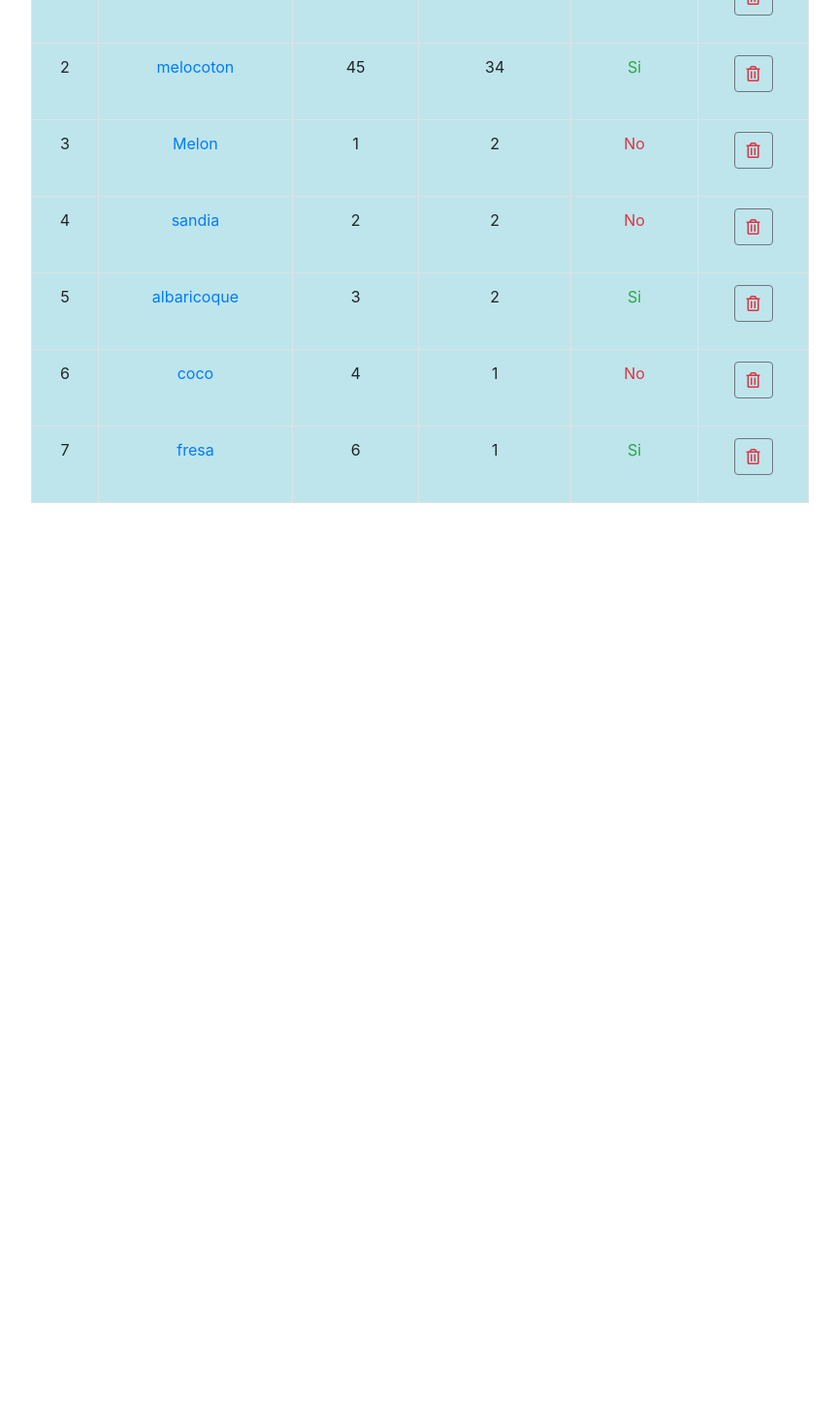
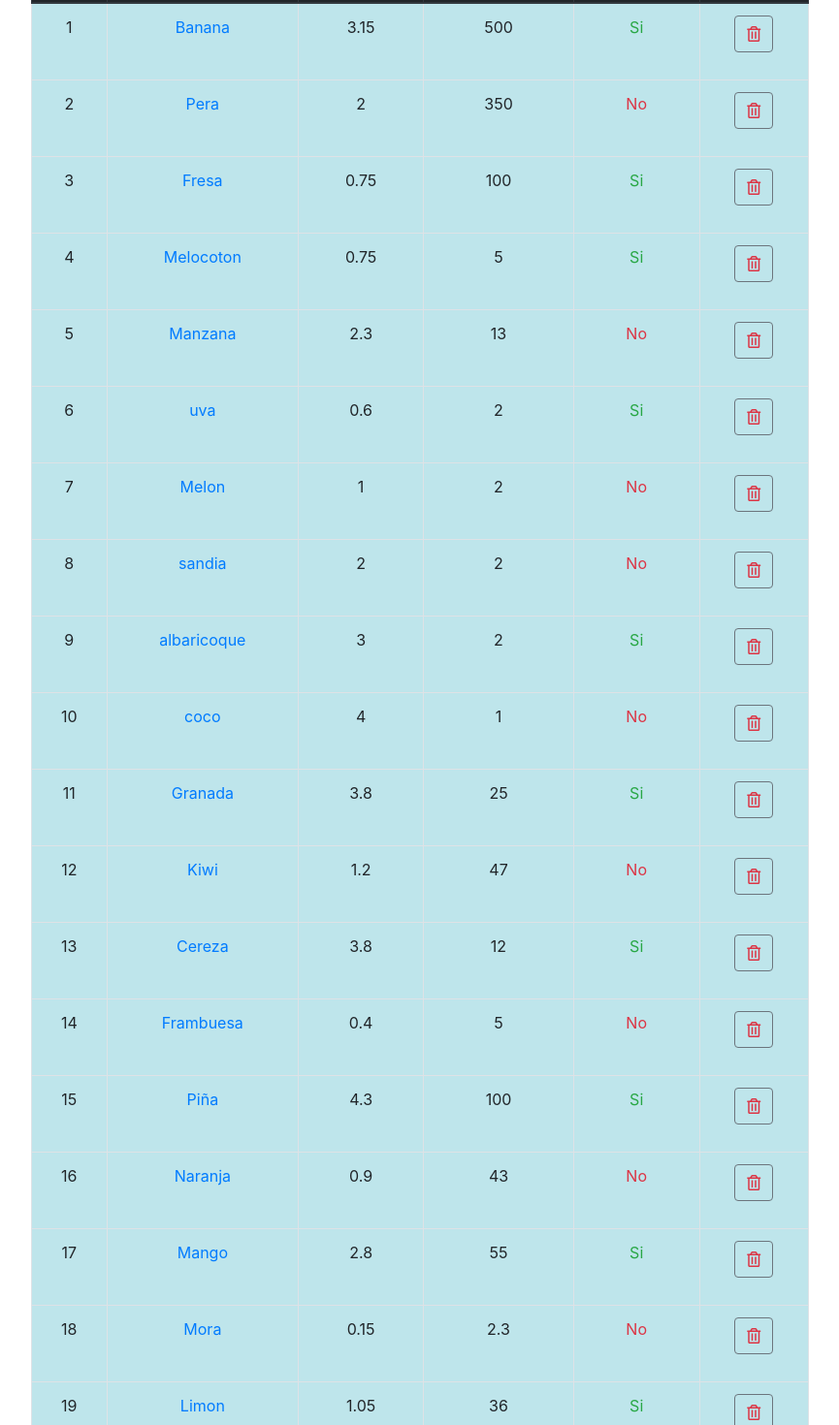
Before and after one commit to andreaPemi/frutas, an Angular app: page /fruta-crud in a window 1280 px wide. Shown: the part 360-1830 px from the top of the page at 97% size, without its empty margins (207-1072 px from the left). Before the commit the page ends 895 px from the top, so only its background shows below. Built offline with nearby package versions, Linux system fonts and the light colour scheme; data requests are answered from the project's data file.

Commit message:
buscador

```diff
--- a/db.json
+++ b/db.json
@@ -1,6 +1,77 @@
 {
   "frutas": [
     {
+      "id": 1,
+      "nombre": "Banana",
+      "precio": 3.15,
+      "calorias": 500,
+      "colores": [
+        "Amarillo",
+        "Negro"
+      ],
+      "oferta": true,
+      "descuento": 20,
+      "imagen": "http://padeladdict.com/wp-content/uploads/2012/12/platano2.jpg",
+      "cant": 1
+    },
+    {
+      "id": 2,
+      "nombre": "Pera",
+      "precio": 2,
+      "calorias": 350,
+      "colores": [
+        "amarillo",
+        "verde"
+      ],
+      "oferta": false,
+      "descuento": 5,
+      "imagen": "http://www.cajanature.com/405-large_default/pera-ecologica-.jpg",
+      "cant": 1
+    },
+    {
+      "id": 3,
+      "nombre": "Fresa",
+      "precio": 0.75,
+      "calorias": 100,
+      "colores": [
+        "rosa",
+        "rojo",
+        "verde"
+      ],
+      "oferta": true,
+      "descuento": 15,
+      "imagen": "http://libbys.es/wordpress/wp-content/uploads/2018/05/fresas.jpg",
+      "cant": 1
+    },
+    {
+      "nombre": "Melocoton",
+      "precio": 0.75,
+      "calorias": 5,
+      "cant": 1,
+      "oferta": true,
+      "descuento": 10,
+      "imagen": "https://www.frutadelasarga.com/server/Portal_0008706/img/products/melocoton-de-cieza_1677407.jpg",
+      "colores": [
+        "Naranja",
+        "Verde"
+      ],
+      "id": 4
+    },
+    {
+      "nombre": "Manzana",
+      "precio": 2.3,
+      "calorias": 13,
+      "cant": 1,
+      "oferta": false,
+      "descuento": 5,
+      "imagen": "http://www.redagricola.com/cl/assets/uploads/2017/08/manazana-792x591-c-default.jpg",
+      "colores": [
+        "Rojo",
+        "Verde"
+      ],
+      "id": 5
+    },
+	{
       "nombre": "uva",
       "precio": 0.6,
       "calorias": 2,
@@ -13,25 +84,9 @@
       "descuento": 15,
       "imagen": "http://www.triamax.com/wp-content/uploads/2015/02/uvas.jpg",
       "cantidad": 5,
-      "id": 1
+      "id": 6
     },
-    {
-      "nombre": "melocoton",
-      "precio": 45,
-      "calorias": 34,
-      "colores": [
-        "amarillo",
-        "verde",
-        "naranja",
-        "rojo"
-      ],
-      "oferta": true,
-      "descuento": 10,
-      "imagen": "https://www.hogarmania.com/archivos/201305/melocotones-xl-668x400x80xX.jpg",
-      "cantidad": 5,
-      "id": 2
-    },
-    {
+	{
       "nombre": "Melon",
       "precio": 1,
       "calorias": 2,
@@ -44,9 +99,9 @@
       "descuento": 0,
       "imagen": "https://www.webconsultas.com/sites/default/files/styles/encabezado_articulo/public/migrated/melon.jpg",
       "cantidad": 5,
-      "id": 3
+      "id": 7
     },
-    {
+	{
       "nombre": "sandia",
       "precio": 2,
       "calorias": 2,
@@ -59,9 +114,9 @@
       "descuento": 0,
       "imagen": "https://www.comenaranjas.com/images/stories/virtuemart/product/sandia-rayada.jpg",
       "cantidad": 5,
-      "id": 4
+      "id": 8
     },
-    {
+	{
       "nombre": "albaricoque",
       "precio": 3,
       "calorias": 2,
@@ -74,9 +129,9 @@
       "descuento": 5,
       "imagen": "https://www.hogarmania.com/archivos/201307/albaricoque3-xl-668x400x80xX.jpg",
       "cantidad": 5,
-      "id": 5
+      "id": 9
     },
-    {
+	{
       "nombre": "coco",
       "precio": 4,
       "calorias": 1,
@@ -89,22 +144,151 @@
       "descuento": 0,
       "imagen": "https://www.abc.es/media/sociedad/2016/08/05/agua-coco-propiedades2-kfwC--620x349@abc.jpg",
       "cantidad": 5,
-      "id": 6
+      "id": 10
     },
-    {
-      "nombre": "fresa",
-      "precio": 6,
-      "calorias": 1,
+	{
+      "nombre": "Granada",
+      "precio": 3.80,
+      "calorias": 25,
       "colores": [
-        "blanco",
-        "verde",
-        "amarillo"
+        "Rojo",
+        "Rosa",
+        "Verde"
+      ],
+      "oferta": true,
+      "descuento": 20,
+      "imagen": "https://zumodegranada.com/wp-content/uploads/2017/06/granada_web_15.jpg",
+      "cantidad": 1,
+      "id": 11
+    },
+	{
+      "nombre": "Kiwi",
+      "precio": 1.20,
+      "calorias": 47,
+      "colores": [
+        "Marron",
+        "Verde"
+      ],
+      "oferta": false,
+      "descuento": 5,
+      "imagen": "https://static.vix.com/es/sites/default/files/imj/vivirsalud/1/142534212.jpg",
+      "cantidad": 1,
+      "id": 12
+    },
+	{
+      "nombre": "Cereza",
+      "precio": 3.80,
+      "calorias": 12,
+      "colores": [
+        "Rojo",
+        "Verde"
       ],
       "oferta": true,
       "descuento": 10,
-      "imagen": "https://libbys.es/wordpress/wp-content/uploads/2018/05/fresas.jpg",
-      "cantidad": 5,
-      "id": 7
+      "imagen": "https://www.frutadelasarga.com/server/Portal_0008706/img/products/cereza-temprana_2930904.jpg",
+      "cantidad": 1,
+      "id": 13
+    },
+	{
+      "nombre": "Frambuesa",
+      "precio": 0.40,
+      "calorias": 5,
+      "colores": [
+        "Rosa",
+        "Verde"
+      ],
+      "oferta": false,
+      "descuento": 5,
+      "imagen": "https://www.enterbio.es/8232-large_default/frambuesa.jpg",
+      "cantidad": 1,
+      "id": 14
+    },
+	{
+      "nombre": "Piña",
+      "precio": 4.30,
+      "calorias": 100,
+      "colores": [
+        "Naranja",
+        "Marron",
+		"Amarillo",
+		"Verde"
+      ],
+      "oferta": true,
+      "descuento": 35,
+      "imagen": "https://www.heb.com.mx/media/catalog/product/cache/20/image/d954a60aa48ef57022b0eb878e93bc1f/p/i/pina-miel-gold115389_x1.jpg",
+      "cantidad": 1,
+      "id": 15
+    },
+	{
+      "nombre": "Naranja",
+      "precio": 0.90,
+      "calorias": 43,
+      "colores": [
+        "Naranja",
+        "Verde"
+      ],
+      "oferta": false,
+      "descuento": 5,
+      "imagen": "https://www.frutadelasarga.com/server/Portal_0008706/img/products/naranja-navelina_1241713.jpg",
+      "cantidad": 1,
+      "id": 16
+    },
+	{
+      "nombre": "Mango",
+      "precio": 2.80,
+      "calorias": 55,
+      "colores": [
+        "Rosa",
+        "Verde"
+      ],
+      "oferta": true,
+      "descuento": 15,
+      "imagen": "https://www.fruteriadevalencia.com/wp-content/uploads/2015/02/MANGO-buena.jpg",
+      "cantidad": 1,
+      "id": 17
+    },
+	{
+      "nombre": "Mora",
+      "precio": 0.15,
+      "calorias": 2.3,
+      "colores": [
+        "Morado",
+        "Verde"
+      ],
+      "oferta": false,
+      "descuento": 5,
+      "imagen": "https://www.enterbio.es/8233-large_default/mora.jpg",
+      "cantidad": 1,
+      "id": 18
+    },
+	{
+      "nombre": "Limon",
+      "precio": 1.05,
+      "calorias": 36,
+      "colores": [
+        "Amarillo",
+        "Verde"
+      ],
+      "oferta": true,
+      "descuento": 10,
+      "imagen": "https://cronicaglobal.elespanol.com/uploads/s1/95/08/34/limon.jpg",
+      "cantidad": 1,
+      "id": 19
+    },
+	{
+      "nombre": "Higo",
+      "precio": 0.75,
+      "calorias": 2.3,
+      "colores": [
+        "Morado",
+        "Rojo",
+		"Amarillo"
+      ],
+      "oferta": false,
+      "descuento": 5,
+      "imagen": "https://biotrendies.com/wp-content/uploads/2015/06/Higos.jpg",
+      "cantidad": 1,
+      "id": 20
     }
   ]
 }
--- a/src/app/app.module.ts
+++ b/src/app/app.module.ts
@@ -24,6 +24,7 @@ import { BackofficeGuard } from './guards/backoffice.guard';
 
 //Pipes
 import { OfertaPipe } from './pipes/oferta.pipe';
+import { BuscadorNombrePipe } from './pipes/buscador-nombre.pipe';
 
 @NgModule({
   declarations: [
@@ -36,7 +37,8 @@ import { OfertaPipe } from './pipes/oferta.pipe';
     DetalleFrutaComponent,
     BackofficeComponent,
     LoginComponent,
-    OfertaPipe
+    OfertaPipe,
+    BuscadorNombrePipe
 
   ],
   imports: [
--- a/src/app/components/crud-fruta/crud-fruta.component.html
+++ b/src/app/components/crud-fruta/crud-fruta.component.html
@@ -4,6 +4,12 @@
       <a type="button" class=" col col-4 btn btn-outline-success mb-5" [routerLink]="['../detalle', -1]">Crear Nueva Fruta</a>
   </div>
 
+  <div class="input-group">
+      <div class="input-group-prepend">
+        <span class="input-group-text" id="basic-addon1">LUPA</span>
+      </div>
+      <input type="text" [(ngModel)]=nombre>
+    </div>
 
   <table class="table table-bordered text-center table-hover">
     <thead class="thead-dark">
@@ -18,7 +24,7 @@
     </thead>
     <tbody>
 
-      <tr class="table-info" *ngFor="let f of frutas">
+      <tr class="table-info" *ngFor="let f of frutas | buscadorNombre:nombre">
         <td>{{f.id}}</td>
         <td><a [routerLink]="['../detalle', f.id ]">{{f.nombre}}</a></td>
         <td>{{f.precio}}</td>
--- /dev/null
+++ b/src/app/pipes/buscador-nombre.pipe.ts
@@ -0,0 +1,19 @@
+import { Pipe, PipeTransform } from '@angular/core';
+import { Fruta } from '../model/fruta';
+
+@Pipe({
+  name: 'buscadorNombre'
+})
+export class BuscadorNombrePipe implements PipeTransform {
+
+  transform(value: any, nombre: string): any {
+
+    if(nombre != undefined){
+      return value.filter(el=>el.nombre.toLocaleLowerCase().indexOf(nombre)!= -1);
+    }else{
+      return value;
+    }
+
+  }
+
+}
--- a/src/app/pipes/oferta.pipe.ts
+++ b/src/app/pipes/oferta.pipe.ts
@@ -13,5 +13,4 @@ export class OfertaPipe implements PipeTransform {
    }
 
   }
-
 }
```
Also changed, not shown: src/app/app.component.scss (line endings or trailing spaces), 1 other file (tests, documents, lock files or other folders).
